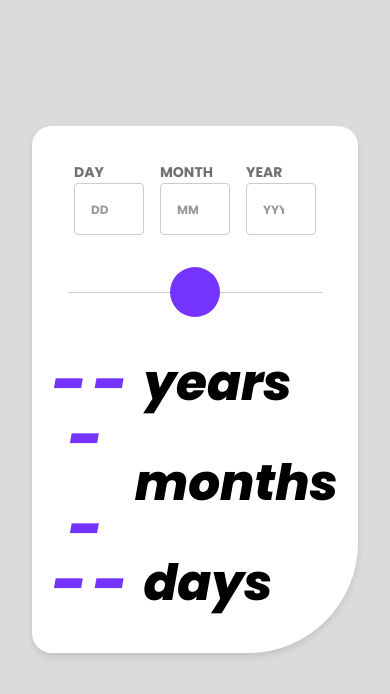
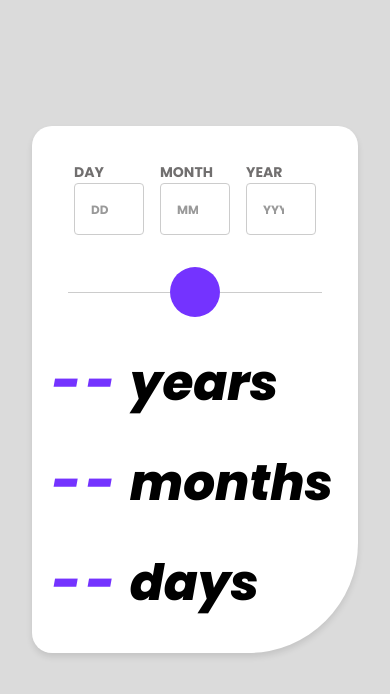
Before and after one commit to Ledelara/age-calculator-app, a React (Vite) app: page / in a window 390 px wide. Shown: the top 694 px of the page. Built offline with nearby package versions, Linux system fonts and the light colour scheme; some icons are missing.

Commit message:
💄 style: padronizando tamanho da fonte do Calulator-text em dispositivos mobile

```diff
--- a/src/components/Calculator/Calculator.css
+++ b/src/components/Calculator/Calculator.css
@@ -32,7 +32,7 @@
 
 @media screen and (max-width: 768px) {
   .calculator-text {
-    font-size: 60px;
+    font-size: 50px;
   }
 
   .calculator-header {
```
